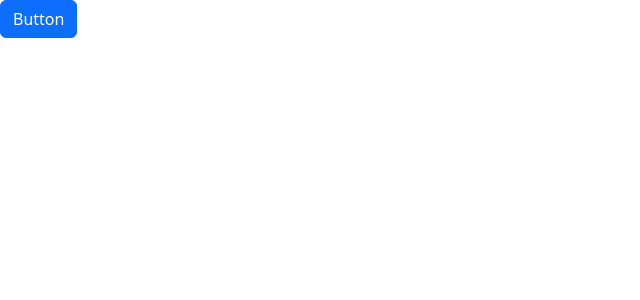
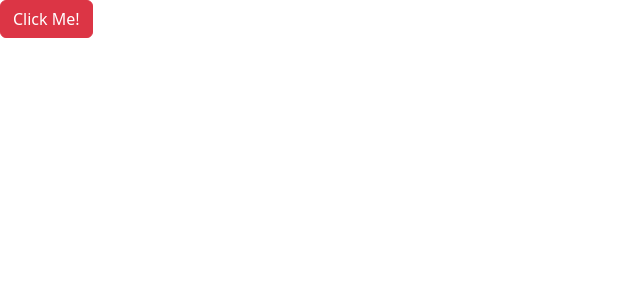
Before and after one commit to SalsabilaZaman/react-practice-project, a React (Vite) app: page / in a window 1280 px wide. Shown: the top 300 px of the page, without its empty margins (0-640 px from the left). Built offline with nearby package versions, Linux system fonts and the light colour scheme.

Commit message:
building button

```diff
--- a/src/App.tsx
+++ b/src/App.tsx
@@ -7,7 +7,9 @@
   return (
     <div>
       {/* <Alert>This is an alert message!<h1>ALERT! Muhahaha</h1></Alert> */}
-      <Button />
+      <Button color="danger" onClick={() => console.log("Button Clicked")}>
+        Click Me!
+      </Button>
     </div>
   );
 }
--- a/src/components/Button.tsx
+++ b/src/components/Button.tsx
@@ -1,7 +1,17 @@
 import React from "react";
 
-const Button = () => {
-  return <button className="btn btn-primary">Button</button>;
+interface ButtonProps {
+  children: string;
+  color?: "primary" | "secondary" | "success" | "danger" | "warning" | "info";
+  onClick: () => void;
+}
+
+const Button = ({ children, onClick, color = "primary" }: ButtonProps) => {
+  return (
+    <button className={"btn btn-" + color} onClick={onClick}>
+      {children}
+    </button>
+  );
 };
 
 export default Button;
```
